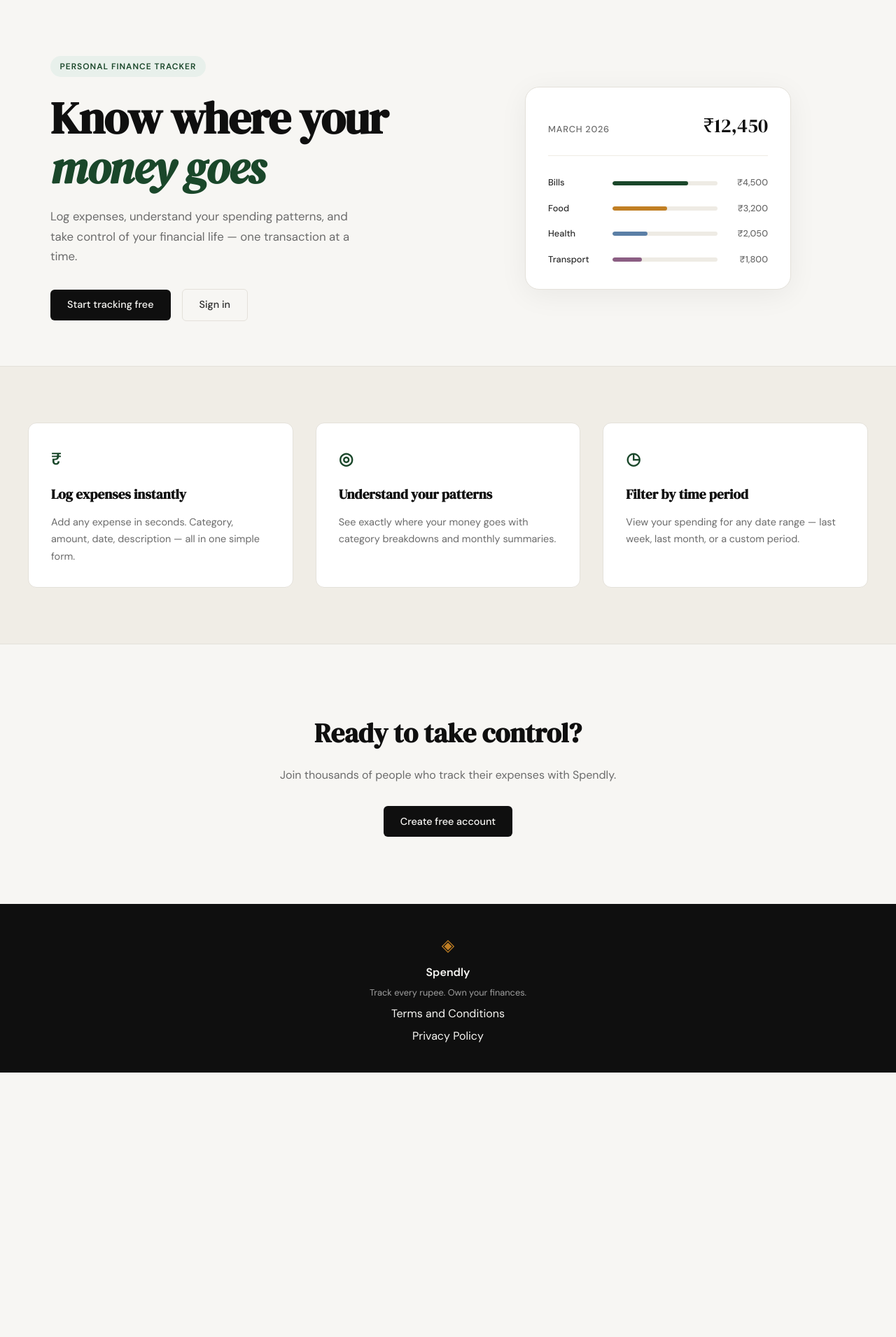
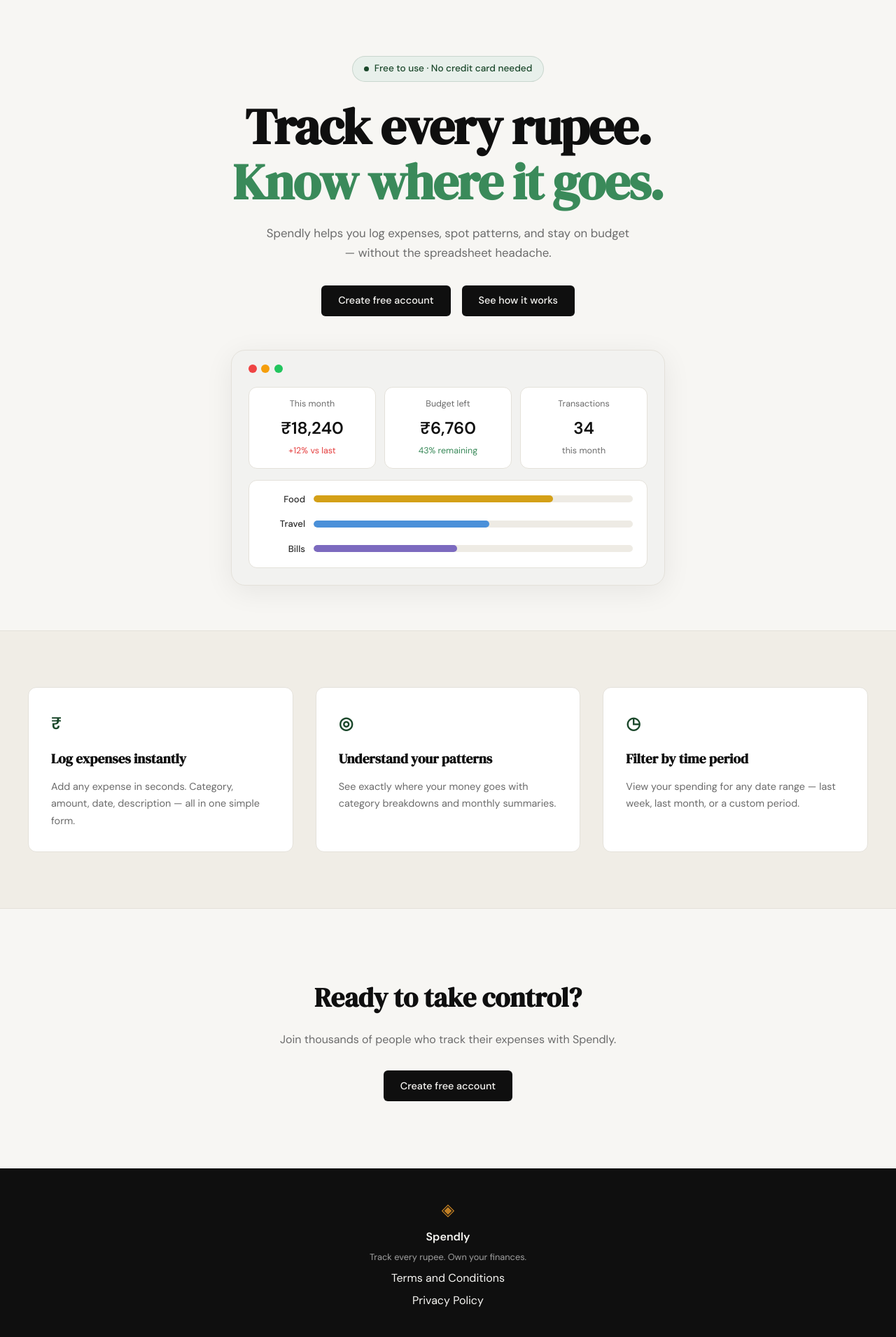
Before and after one commit to pritish31/spendly, a Flask app: page / in a window 1280 px wide. Shown: the part 61-1972 px from the top of the page at 70% size. Before the commit the page ends 1594 px from the top, so only its background shows below. Run offline with Flask 3, Linux system fonts and the light colour scheme.

Commit message:
landing: redesign hero section to match mockup

```diff
--- a/static/css/style.css
+++ b/static/css/style.css
@@ -125,30 +125,46 @@ a { color: inherit; text-decoration: none; }
 
 .hero {
     padding: 5rem 2rem 4rem;
-    display: grid;
-    grid-template-columns: 1fr 1fr;
-    gap: 4rem;
+    display: flex;
+    flex-direction: column;
     align-items: center;
-    max-width: var(--max-width);
+    text-align: center;
+    max-width: 800px;
     margin: 0 auto;
+    gap: 3rem;
+}
+
+.hero-inner {
+    display: flex;
+    flex-direction: column;
+    align-items: center;
 }
 
 .hero-badge {
-    display: inline-block;
+    display: inline-flex;
+    align-items: center;
+    gap: 0.5rem;
     background: var(--accent-light);
     color: var(--accent);
-    font-size: 0.75rem;
-    font-weight: 600;
-    letter-spacing: 0.08em;
-    text-transform: uppercase;
-    padding: 0.35rem 0.85rem;
+    font-size: 0.85rem;
+    font-weight: 500;
+    padding: 0.4rem 1rem;
     border-radius: 999px;
     margin-bottom: 1.5rem;
+    border: 1px solid rgba(26, 71, 42, 0.15);
+}
+
+.hero-badge-dot {
+    width: 7px;
+    height: 7px;
+    border-radius: 50%;
+    background: var(--accent);
+    flex-shrink: 0;
 }
 
 .hero-title {
     font-family: var(--font-display);
-    font-size: clamp(2.5rem, 5vw, 4rem);
+    font-size: clamp(2.75rem, 6vw, 4.5rem);
     line-height: 1.1;
     letter-spacing: -0.02em;
     color: var(--ink);
@@ -156,15 +172,15 @@ a { color: inherit; text-decoration: none; }
 }
 
 .hero-title em {
-    font-style: italic;
-    color: var(--accent);
+    font-style: normal;
+    color: #3a8a5a;
 }
 
 .hero-subtitle {
     font-size: 1.05rem;
     color: var(--ink-muted);
     line-height: 1.7;
-    max-width: 460px;
+    max-width: 520px;
     margin-bottom: 2rem;
 }
 
@@ -172,6 +188,7 @@ a { color: inherit; text-decoration: none; }
     display: flex;
     gap: 1rem;
     align-items: center;
+    justify-content: center;
 }
 
 /* ------------------------------------------------------------------ */
@@ -181,58 +198,97 @@ a { color: inherit; text-decoration: none; }
 .hero-visual {
     display: flex;
     justify-content: center;
+    width: 100%;
 }
 
 .mock-card {
+    background: #f2f2f0;
+    border: 1px solid var(--border);
+    border-radius: var(--radius-lg);
+    padding: 1.25rem 1.5rem 1.5rem;
+    width: 100%;
+    max-width: 620px;
+    box-shadow: 0 8px 40px rgba(0,0,0,0.07);
+}
+
+.mock-window-dots {
+    display: flex;
+    gap: 0.4rem;
+    margin-bottom: 1.25rem;
+}
+
+.dot {
+    width: 12px;
+    height: 12px;
+    border-radius: 50%;
+}
+
+.dot-red    { background: #ef4444; }
+.dot-yellow { background: #f59e0b; }
+.dot-green  { background: #22c55e; }
+
+.mock-stats {
+    display: grid;
+    grid-template-columns: repeat(3, 1fr);
+    gap: 0.75rem;
+    margin-bottom: 1rem;
+}
+
+.mock-stat-tile {
     background: var(--paper-card);
     border: 1px solid var(--border);
-    border-radius: var(--radius-lg);
-    padding: 2rem;
-    width: 100%;
-    max-width: 380px;
-    box-shadow: 0 8px 40px rgba(0,0,0,0.06);
+    border-radius: var(--radius-md);
+    padding: 0.9rem 1rem;
 }
 
-.mock-card-header {
-    display: flex;
-    justify-content: space-between;
-    align-items: baseline;
-    margin-bottom: 1.75rem;
-    padding-bottom: 1.25rem;
-    border-bottom: 1px solid var(--border-soft);
+.mock-stat-label {
+    font-size: 0.78rem;
+    color: var(--ink-muted);
+    margin-bottom: 0.3rem;
 }
 
-.mock-label {
-    font-size: 0.8rem;
-    font-weight: 500;
-    color: var(--ink-muted);
-    text-transform: uppercase;
-    letter-spacing: 0.06em;
+.mock-stat-value {
+    font-family: var(--font-body);
+    font-size: 1.5rem;
+    font-weight: 600;
+    color: var(--ink);
+    margin-bottom: 0.2rem;
 }
 
-.mock-total {
-    font-family: var(--font-display);
-    font-size: 1.75rem;
-    color: var(--ink);
+.mock-stat-sub {
+    font-size: 0.78rem;
+    color: var(--ink-muted);
 }
 
-.mock-bars { display: flex; flex-direction: column; gap: 1rem; }
+.mock-stat-danger { color: #e53e3e; }
+.mock-stat-success { color: #3a8a5a; }
+
+.mock-bars {
+    background: var(--paper-card);
+    border: 1px solid var(--border);
+    border-radius: var(--radius-md);
+    padding: 1rem 1.25rem;
+    display: flex;
+    flex-direction: column;
+    gap: 0.9rem;
+}
 
 .mock-bar-row {
     display: grid;
-    grid-template-columns: 80px 1fr 60px;
+    grid-template-columns: 60px 1fr;
     align-items: center;
     gap: 0.75rem;
 }
 
 .mock-cat {
-    font-size: 0.8rem;
+    font-size: 0.82rem;
     font-weight: 500;
     color: var(--ink-soft);
+    text-align: right;
 }
 
 .mock-bar-track {
-    height: 6px;
+    height: 10px;
     background: var(--border-soft);
     border-radius: 999px;
     overflow: hidden;
@@ -240,21 +296,13 @@ a { color: inherit; text-decoration: none; }
 
 .mock-bar {
     height: 100%;
-    background: var(--accent);
     border-radius: 999px;
     transition: width 0.6s ease;
 }
 
-.mock-bar-2 { background: var(--accent-2); }
-.mock-bar-3 { background: #5b7fa6; }
-.mock-bar-4 { background: #8b5e83; }
-
-.mock-amt {
-    font-size: 0.8rem;
-    font-weight: 500;
-    color: var(--ink-muted);
-    text-align: right;
-}
+.mock-bar-food   { background: #d4a017; }
+.mock-bar-travel { background: #4a90d9; }
+.mock-bar-bills  { background: #7c6abf; }
 
 /* ------------------------------------------------------------------ */
 /* Buttons                                                             */
@@ -512,15 +560,7 @@ a { color: inherit; text-decoration: none; }
 /* ------------------------------------------------------------------ */
 
 @media (max-width: 900px) {
-    .hero {
-        grid-template-columns: 1fr;
-        text-align: center;
-    }
-
-    .hero-subtitle { max-width: 100%; }
-    .hero-actions { justify-content: center; }
-    .hero-visual { display: none; }
-
+    .mock-stats { grid-template-columns: 1fr; }
     .features-inner { grid-template-columns: 1fr; }
 }
 
--- a/templates/landing.html
+++ b/templates/landing.html
@@ -6,55 +6,62 @@
 
 <section class="hero">
     <div class="hero-inner">
-        <div class="hero-badge">Personal Finance Tracker</div>
+        <div class="hero-badge"><span class="hero-badge-dot"></span>Free to use · No credit card needed</div>
         <h1 class="hero-title">
-            Know where your<br>
-            <em>money goes</em>
+            Track every rupee.<br>
+            <em>Know where it goes.</em>
         </h1>
         <p class="hero-subtitle">
-            Log expenses, understand your spending patterns,
-            and take control of your financial life —
-            one transaction at a time.
+            Spendly helps you log expenses, spot patterns, and stay
+            on budget — without the spreadsheet headache.
         </p>
         <div class="hero-actions">
-            <a href="{{ url_for('register') }}" class="btn-primary">Start tracking free</a>
-            <a href="{{ url_for('login') }}" class="btn-ghost">Sign in</a>
+            <a href="{{ url_for('register') }}" class="btn-primary">Create free account</a>
+            <a href="{{ url_for('login') }}" class="btn-primary">See how it works</a>
         </div>
     </div>
     <div class="hero-visual">
         <div class="mock-card">
-            <div class="mock-card-header">
-                <span class="mock-label">March 2026</span>
-                <span class="mock-total">₹12,450</span>
+            <div class="mock-window-dots">
+                <span class="dot dot-red"></span>
+                <span class="dot dot-yellow"></span>
+                <span class="dot dot-green"></span>
+            </div>
+            <div class="mock-stats">
+                <div class="mock-stat-tile">
+                    <div class="mock-stat-label">This month</div>
+                    <div class="mock-stat-value">₹18,240</div>
+                    <div class="mock-stat-sub mock-stat-danger">+12% vs last</div>
+                </div>
+                <div class="mock-stat-tile">
+                    <div class="mock-stat-label">Budget left</div>
+                    <div class="mock-stat-value">₹6,760</div>
+                    <div class="mock-stat-sub mock-stat-success">43% remaining</div>
+                </div>
+                <div class="mock-stat-tile">
+                    <div class="mock-stat-label">Transactions</div>
+                    <div class="mock-stat-value">34</div>
+                    <div class="mock-stat-sub">this month</div>
+                </div>
             </div>
             <div class="mock-bars">
                 <div class="mock-bar-row">
+                    <span class="mock-cat">Food</span>
+                    <div class="mock-bar-track">
+                        <div class="mock-bar mock-bar-food" style="width: 75%"></div>
+                    </div>
+                </div>
+                <div class="mock-bar-row">
+                    <span class="mock-cat">Travel</span>
+                    <div class="mock-bar-track">
+                        <div class="mock-bar mock-bar-travel" style="width: 55%"></div>
+                    </div>
+                </div>
+                <div class="mock-bar-row">
                     <span class="mock-cat">Bills</span>
                     <div class="mock-bar-track">
-                        <div class="mock-bar" style="width: 72%"></div>
+                        <div class="mock-bar mock-bar-bills" style="width: 45%"></div>
                     </div>
-                    <span class="mock-amt">₹4,500</span>
-                </div>
-                <div class="mock-bar-row">
-                    <span class="mock-cat">Food</span>
-                    <div class="mock-bar-track">
-                        <div class="mock-bar mock-bar-2" style="width: 52%"></div>
-                    </div>
-                    <span class="mock-amt">₹3,200</span>
-                </div>
-                <div class="mock-bar-row">
-                    <span class="mock-cat">Health</span>
-                    <div class="mock-bar-track">
-                        <div class="mock-bar mock-bar-3" style="width: 33%"></div>
-                    </div>
-                    <span class="mock-amt">₹2,050</span>
-                </div>
-                <div class="mock-bar-row">
-                    <span class="mock-cat">Transport</span>
-                    <div class="mock-bar-track">
-                        <div class="mock-bar mock-bar-4" style="width: 28%"></div>
-                    </div>
-                    <span class="mock-amt">₹1,800</span>
                 </div>
             </div>
         </div>
```
Also changed, not shown: Screenshot 2026-03-25 at 12.36.20 AM.png (added).
